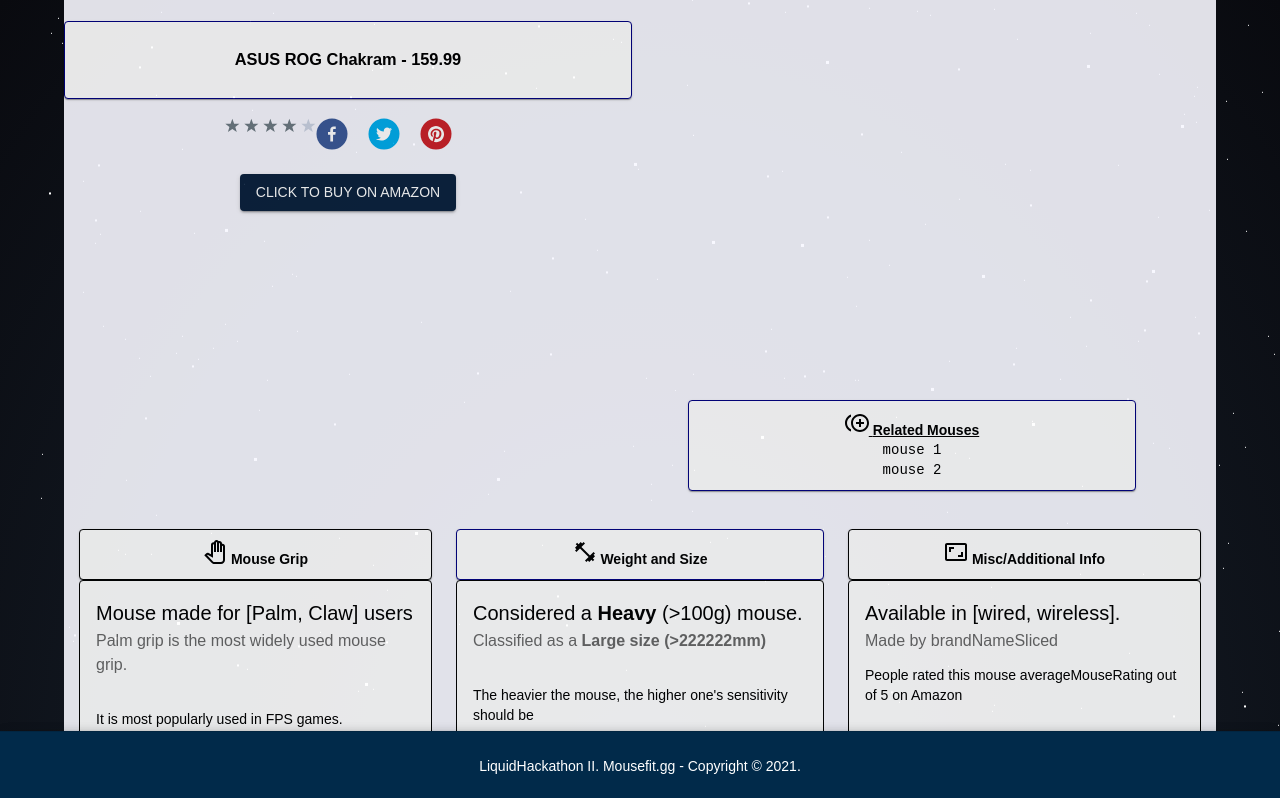
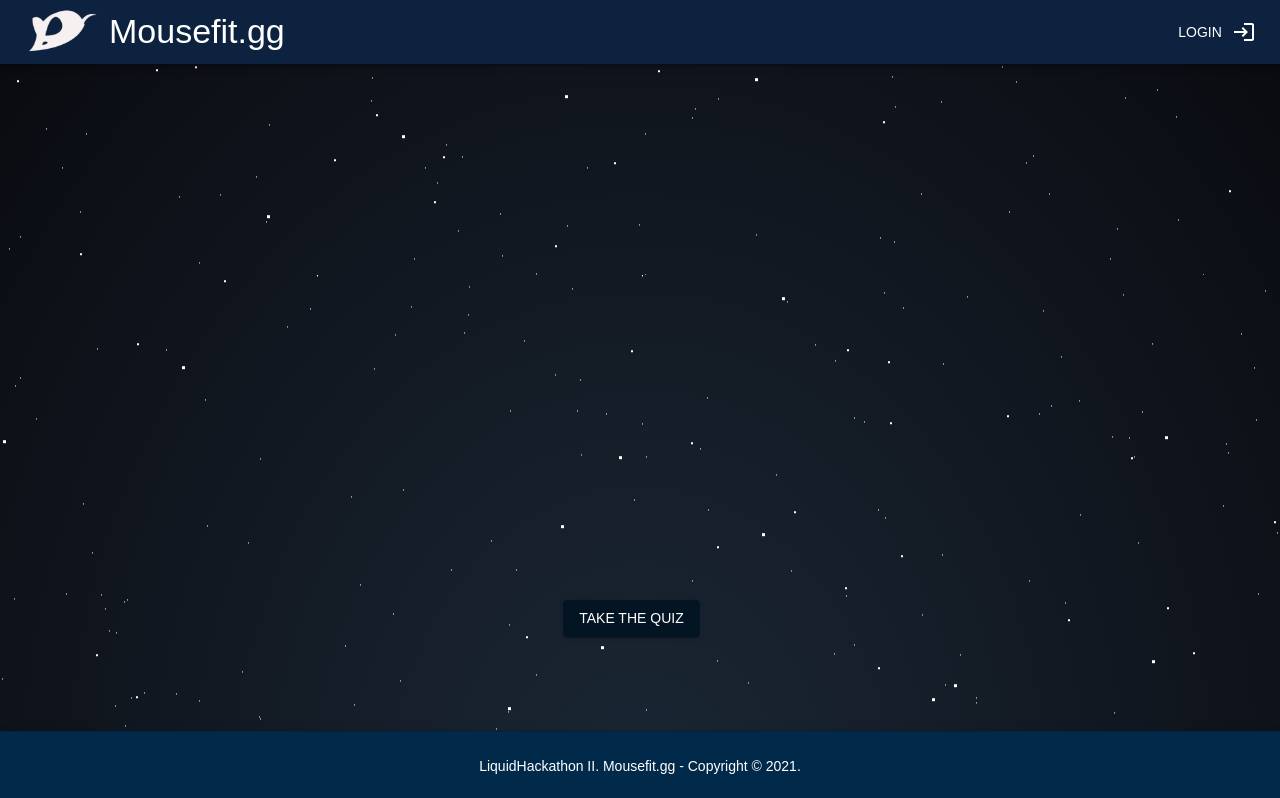
Before and after one commit to andy-ch3n/Mousefit.gg, a React (Create React App) app: page / in a window 1280 px wide. Shown: the top 798 px of the page. Built offline with nearby package versions, Linux system fonts and the light colour scheme.

Commit message:
added redux state for relatedMice

```diff
--- a/src/App.js
+++ b/src/App.js
@@ -1,6 +1,7 @@
 import React from "react"
 import { useSelector } from 'react-redux'
 import { getClicked } from './components/redux/state/quizButtonClickedSlice.js'
+import { getIsQuizDone } from './components/redux/state/isQuizDoneSlice.js';
 import { ThemeProvider } from "@mui/material/styles"
 import Box from '@mui/material/Box'
 import Theme from "./Theme/ThemeFile.js"
@@ -13,8 +14,8 @@
 import ResultsPage from './components/ResultsPage.jsx'
 
 function App() {
-  // const quizButtonClicked = useSelector(getQuizButtonClicked)
   const quizClicked = useSelector(getClicked);
+  const isQuizDone = useSelector(getIsQuizDone);
 
   const landingPage = () => {
     if(!quizClicked.quizbuttonclicked) {
@@ -32,7 +33,7 @@
         <div id='stars'></div>
         <div id='stars2'></div>
         <div id='stars3'></div>
-        {/* <Header/>
+        <Header/>
         <div
         style={{
           width: '100vw',
@@ -49,10 +50,12 @@
           top= {!quizClicked.quizbuttonclicked ? '75%' : null}
           left= {!quizClicked.quizbuttonclicked ? '44%' : null}
           >
-           <QuizButton />
+            <QuizButton />
+           {/* {!isQuizDone.done ? <QuizButton /> : <ResultsPage /> } */}
         </Box>
-        </div> */}
-           <ResultsPage />
+        </div>
+           {/* {isQuizDone.done ? <ResultsPage /> : null} */}
+           {/* <ResultsPage /> */}
            <Footer/>
       </ThemeProvider>
     </>
--- a/src/QuizPage.scss
+++ b/src/QuizPage.scss
@@ -1,8 +1,8 @@
-body {
-  margin: 0;
-  font-family: 'Roboto', 'Helvetica', 'Arial', sans-serif;
-  background-image: linear-gradient( 180.6deg,  rgba(15,2,2,1) 11.2%, rgba(36,163,190,1) 91.1% );
-}
+// body {
+//   margin: 0;
+//   font-family: 'Roboto', 'Helvetica', 'Arial', sans-serif;
+//   background-image: linear-gradient( 180.6deg,  rgba(15,2,2,1) 11.2%, rgba(36,163,190,1) 91.1% );
+// }
 
 .quiz-app {
   background-color: #01294B;
--- a/src/StarBackground.sass
+++ b/src/StarBackground.sass
@@ -15,7 +15,7 @@
 html, body
   height: 100%
   background: radial-gradient(ellipse at bottom, #1B2735 0%, #090A0F 100%)
-  overflow: hidden
+  // overflow: hidden
 
 #stars
   width: 1px
--- a/src/components/Header.jsx
+++ b/src/components/Header.jsx
@@ -23,7 +23,7 @@
 
   return (
     <Box sx={{ position: 'fixed', width: '100%', top: 0, left: 0 }}>
-      <AppBar position="static" color="primary">
+      <AppBar position="static" color="secondary">
         <Toolbar className={classes.customizeToolbar}>
           <img src="MouseFitLogo.png" alt="logo" className={classes.logo} />
           <Typography variant="h4" component="div" sx={{ flexGrow: 1 }}>
--- a/src/components/QuizPage.jsx
+++ b/src/components/QuizPage.jsx
@@ -5,6 +5,7 @@
 import { setFinalMouse, getFinalMouse } from './redux/state/finalMouseSlice.js';
 import { setScrapedData, getScrapedData } from './redux/state/scrapedDataSlice.js';
 import { setIsQuizDone, getIsQuizDone } from './redux/state/isQuizDoneSlice.js';
+import { setRelatedMouse, getRelatedMouse } from './redux/state/relatedMouseSlice.js';
 
 export default function QuizPage() {
 	const questions = [
@@ -51,6 +52,7 @@
 	const isQuizDone = useSelector(getIsQuizDone);
 	const finalMouse = useSelector(getFinalMouse);
 	const scrapedData = useSelector(getScrapedData);
+	const relatedMice = useSelector(getRelatedMouse);
 	const dispatch = useDispatch();
 
 	useEffect(() => {
@@ -63,6 +65,7 @@
 
 	useEffect(() => {
 		if (finalMouse.finalmouse.amazonLink !== undefined) {
+			getRelatedMice();
 			getScrapedMouse();
 		}
 	}, [finalMouse])
@@ -124,6 +127,11 @@
     return arr[Math.floor(arr.length * Math.random())];
 	}
 
+	function getRelatedMice() {
+		const relatedList = mouseList.filter(mouse => (mouse.amazonLink !== finalMouse.finalmouse.amazonLink))
+		dispatch(setRelatedMouse({ relatedmouse: relatedList}))
+	}
+
 		return (
 				<Typography className='quiz-app' component="div">
 				<div style={{opacity: '1'}}>
--- a/src/components/ResultsPageStyles.css
+++ b/src/components/ResultsPageStyles.css
@@ -65,30 +65,6 @@
   line-height: 1.1;
 }
 
-body {
-  background: hsl(204 100% 5%);
-  min-block-size: 100%;
-  min-inline-size: 100%;
-  box-sizing: border-box;
-  display: grid;
-  place-content: center;
-  font-family: system-ui;
-  font-size: min(100%, 3vmin);
-}
-
-h1, p, body {
-  margin: 0;
-}
-
-p {
-  font-family: "Dank Mono", ui-monospace, monospace;
-}
-
-html {
-  block-size: 100%;
-  inline-size: 100%;
-}
-
 .footerClass {
   align-content: center;
 }
--- a/src/components/redux/reducer.js
+++ b/src/components/redux/reducer.js
@@ -7,6 +7,7 @@
 import finalMouseReducer from './state/finalMouseSlice';
 import scrapedDataReducer from './state/scrapedDataSlice';
 import isQuizDoneReducer from './state/isQuizDoneSlice';
+import relatedMouseReducer from './state/relatedMouseSlice'
 
 const rootReducer = combineReducers({
   counter: counterReducer,
@@ -16,6 +17,7 @@
   finalMouse: finalMouseReducer,
   scrapedData: scrapedDataReducer,
   isQuizDone: isQuizDoneReducer,
+  relatedMouse: relatedMouseReducer,
 });
 
 export default rootReducer;
--- /dev/null
+++ b/src/components/redux/state/relatedMouseSlice.js
@@ -0,0 +1,19 @@
+import { createSlice } from '@reduxjs/toolkit';
+
+export const relatedMouse = createSlice({
+  name: 'relatedMouse',
+  initialState: {
+    value: { relatedmouse: [] },
+  },
+  reducers: {
+    setRelatedMouse: (state, action) => {
+      state.value = action.payload;
+    },
+  },
+});
+
+
+export const { setRelatedMouse } = relatedMouse.actions;
+export const getRelatedMouse = (state) => state.relatedMouse.value;
+
+export default relatedMouse.reducer;
--- a/src/components/redux/state/scrapedDataSlice.js
+++ b/src/components/redux/state/scrapedDataSlice.js
@@ -1,4 +1,4 @@
-import {createSlice} from '@reduxjs/toolkit';
+import { createSlice } from '@reduxjs/toolkit';
 
 export const scrapedData = createSlice({
     name: 'scrapedData',
```
Also changed, not shown: src/Theme/ThemeFile.js (line endings or trailing spaces).
